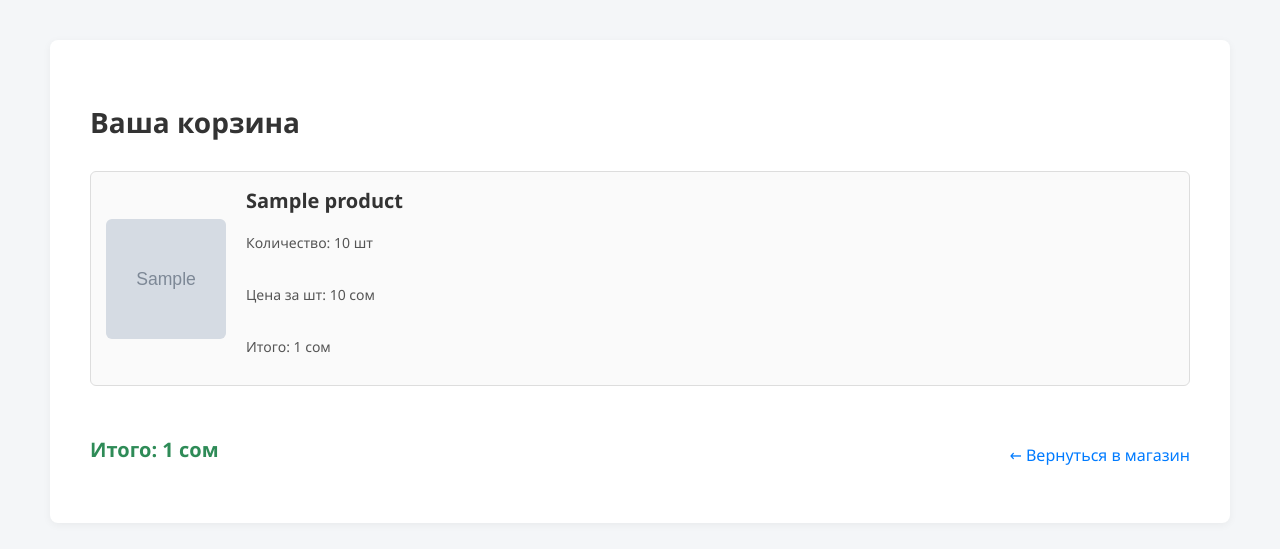
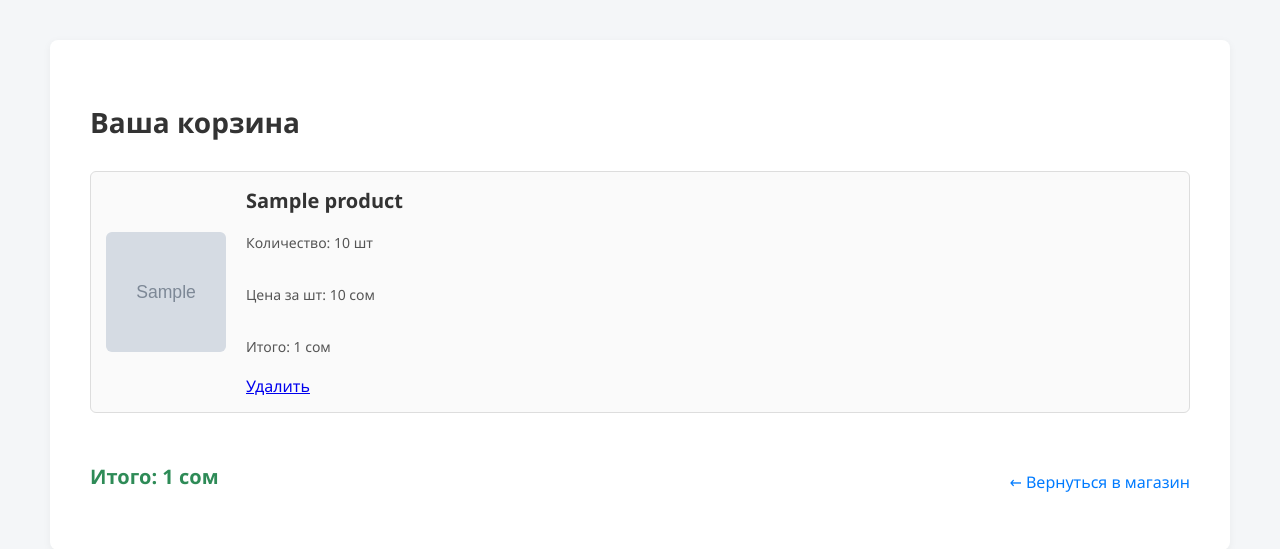
Before and after one commit to AlgoClassWork/shop_project, a Django app: template shop/templates/cart_detail.html in a window 1280 px wide. Shown: the top 549 px of the page. Run offline with Django 5.2, Linux system fonts and the light colour scheme; the template is opened without the code that fills it: most values are stand-ins (such as "Sample title", 1, 10 or a date in 2020); grey boxes marked "Sample" are stand-in pictures.

Commit message:
Update cart_detail.html

```diff
--- a/shop/templates/cart_detail.html
+++ b/shop/templates/cart_detail.html
@@ -22,6 +22,7 @@
                             <p class="product-quantity">Количество: {{ product.quantity }} шт</p>
                             <p class="product-price">Цена за шт: {{ product.product.price }} сом</p>
                             <p class="product-total">Итого: {{ product.total_price }} сом</p>
+                            <a href=" {% url 'cart_remove' slug=product.product.slug %} "> Удалить </a>
                         </div>
                     </div>
                 {% endfor %}
```
